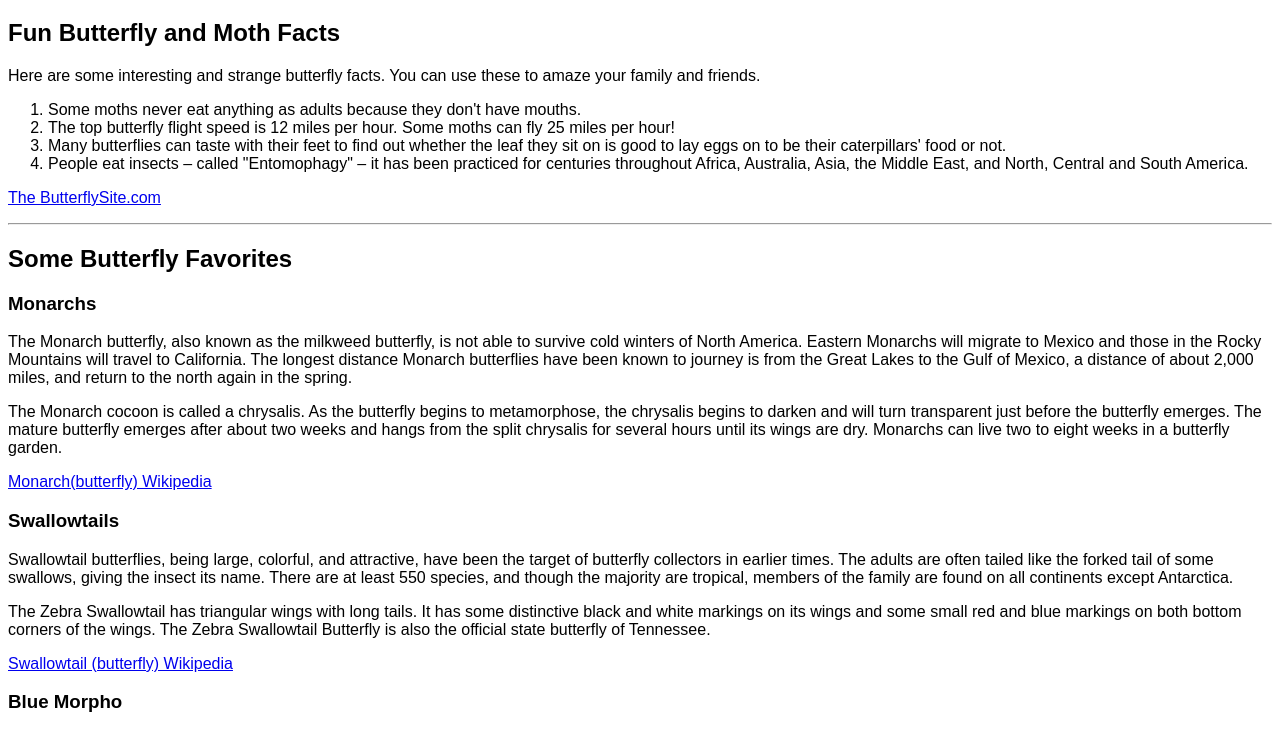
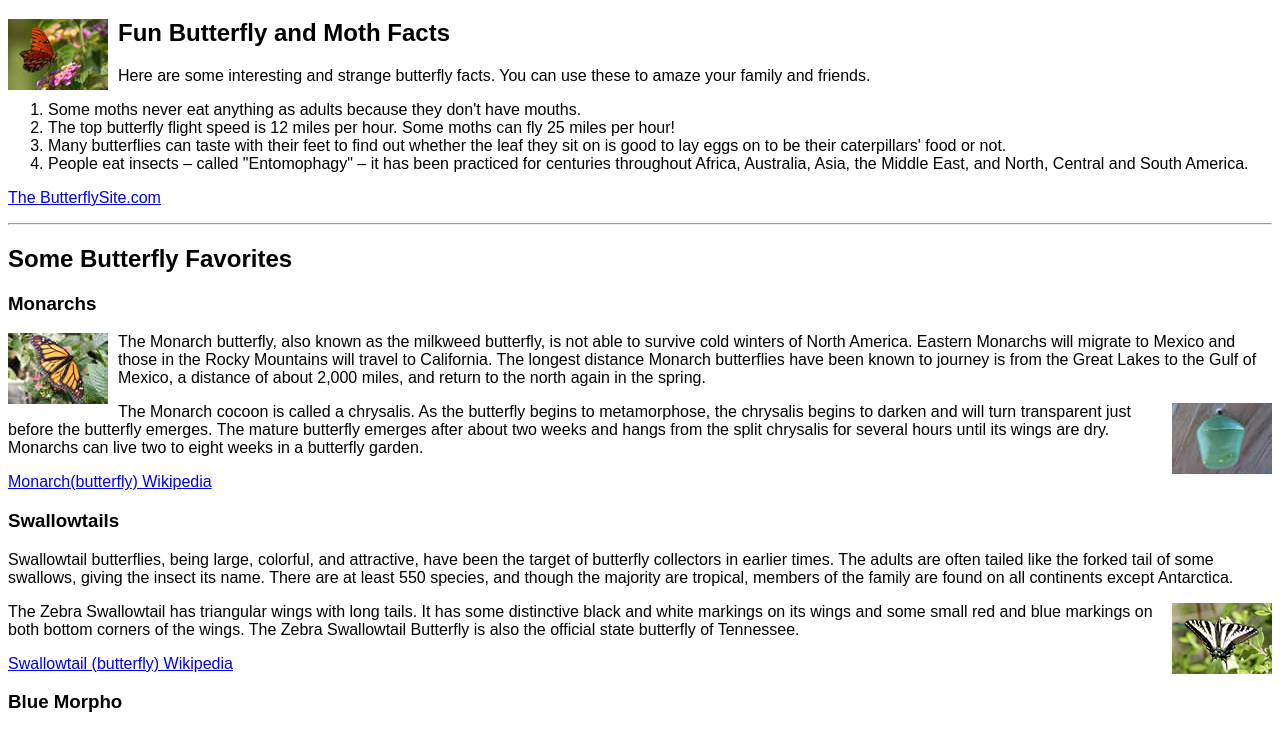
Before and after one commit to AlexanderC07/webDevPractice2, a plain HTML site: page HTML 5/index.html in a window 1280 px wide. Shown: the part 61-790 px from the top of the page. Drawn offline with Linux system fonts and the light colour scheme.

Commit message:
Added Images & Links

```diff
--- a/HTML 5/index.html
+++ b/HTML 5/index.html
@@ -9,6 +9,11 @@
 
 	body{ font-family: Arial, Helvetica, sans-serif;}
 
+	.thumbnailleft {	float:left;
+						padding-right: 10px;}
+
+	.thumbnailright { 	float:right;
+						padding-left: 10px;}
 
 </style>
 
@@ -18,6 +23,7 @@
 
 <h1 id="Top">Butterflies and Moths</h1>
 
+<a href="Fritillary.html"><img src="Images/Thumbnails/fritillarySm.jpg" alt="Fritillary Butterfly" class="thumbnailleft" width="100" height="71"></a>
 
 <h2>Fun Butterfly and Moth Facts</h2>
 
@@ -47,6 +53,8 @@
 
 <h3>Monarchs</h3>
 
+<a href="Monarch.html"><img src="Images/Thumbnails/MonarchSm.jpg" alt="Monarch Buttlerfly" class="thumbnailleft" width="100" height="71"></a>
+
 <p>
 	The Monarch butterfly, also known as the milkweed butterfly,
 	is not able to survive cold winters of North America.
@@ -56,6 +64,8 @@
 	is from the Great Lakes to the Gulf of Mexico, a distance
 	of about 2,000 miles, and return to the north again in the spring.
 </p>
+
+<a href="Chrysalis.html"><img src="Images/Thumbnails/ChrysalisSm.jpg" alt="Chrysalis" class="thumbnailright" width="100" height="71"></a>
 
 <p>
 	The Monarch cocoon is called a chrysalis.  As the butterfly
@@ -83,6 +93,8 @@
 	are found on all continents except Antarctica.
 </p>
 
+<a href="ZebraSwallowtail.html"><img src="Images/Thumbnails/ZebraSm.jpg" alt="Zebra Swallowtail Butterfly" class="thumbnailright" width="100" height="71"></a>
+
 <p>
 	The Zebra Swallowtail has triangular wings with long tails.
 	It has some distinctive black and white markings on its wings
@@ -97,6 +109,8 @@
 </p>
 
 <h3>Blue Morpho</h3>
+
+<a href="BlueMorpho.html"><img src="Images/Thumbnails/MorphoSm.jpg" alt="Blue Morpho Butterfly" class="thumbnailleft" width="100" height="71"></a>
 
 <p>
 	Many Morpho butterflies are colored in metallic, shimmering
```
Also changed, not shown: HTML 5/Chrysalis.html (+1 -1 lines), HTML 5/Fritillary.html (+1 -1 lines), HTML 5/Monarch.html (+1 -1 lines).
